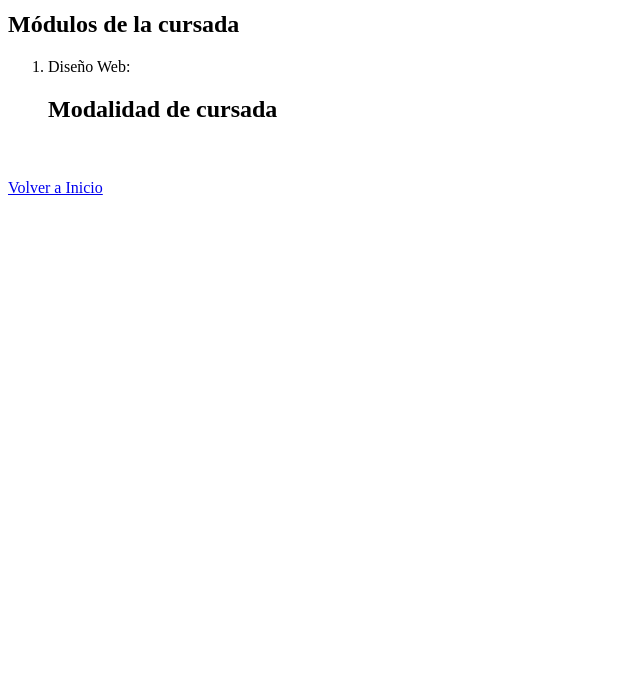
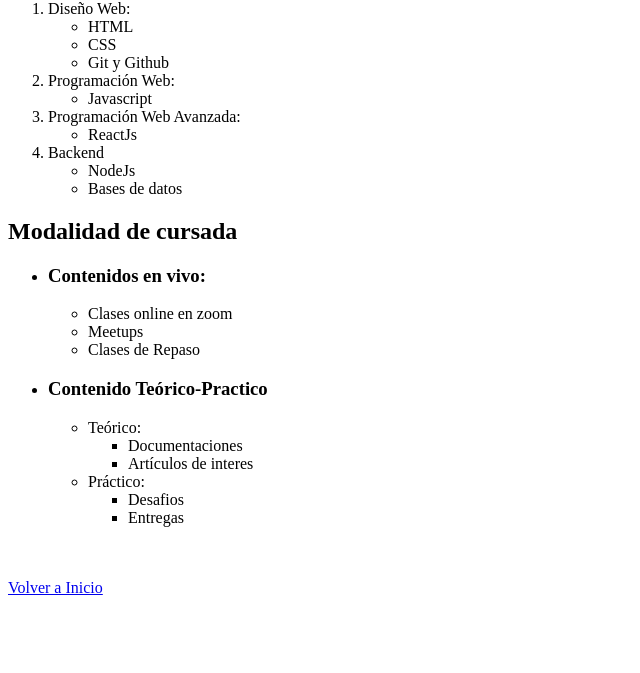
Before and after one commit to nahue-agus/CV-messi, a plain HTML site: page lista.anidadas.html in a window 1280 px wide. Shown: the part 127-800 px from the top of the page, without its empty margins (0-640 px from the left). Drawn offline with Linux system fonts and the light colour scheme.

Commit message:
otro commit

```diff
--- a/lista.anidadas.html
+++ b/lista.anidadas.html
@@ -6,8 +6,6 @@
     <title>listas anidadas</title>
 </head>
 <body>
-    <h1>Programación Web Full Stack</h1>
-
     <header>
         <h1>Programación Web Full Stack</h1>
       </header>
@@ -15,15 +13,52 @@
         <h2>Módulos de la cursada</h2>
         <ol>
           <li>Diseño Web:</li>
+          <ul>
+            <li>HTML</li>
+            <li>CSS</li>
+            <li>Git y Github</li>
+          </ul>
+          <li>Programación Web:</li>
+          <ul>
+            <li>Javascript</li>
+          </ul>
+          <li>Programación Web Avanzada:</li>
+          <ul>
+            <li>ReactJs</li>
+          </ul>
+          <li>Backend</li>
+          <ul>
+            <li>NodeJs</li>
+            <li>Bases de datos</li>
+          </ul>
+        </ol>
         <h2>Modalidad de cursada</h2>
+        <ul>
+          <li><h3>Contenidos en vivo:</h3></li>
+          <ul>
+            <li>Clases online en zoom</li>
+            <li>Meetups</li>
+            <li>Clases de Repaso</li>
+          </ul>
+          <li><h3>Contenido Teórico-Practico</h3></li>
+          <ul>
+            <li>Teórico:</li>
+            <ul>
+              <li>Documentaciones</li>
+              <li>Artículos de interes</li>
+            </ul>
+            <li>Práctico:</li>
+            <ul>
+              <li>Desafios</li>
+              <li>Entregas</li>
             </ul>
           </ul>
         </ul>
       </section>
       <footer>
-    <br><br>
-    <a href="index.html">Volver a Inicio</a>
-    <a href="./listas-de-ejercicios.html"></a>
+        <br /><br />
+        <a href="../index.html">Volver a Inicio</a>
+        <br />
       </footer>
 </body>
 </html>
```
Also changed, not shown: cvmessi.html (+1 -1 lines), formulario.html (+1 -1 lines). Lines whose indentation alone changed are shown as unchanged.
